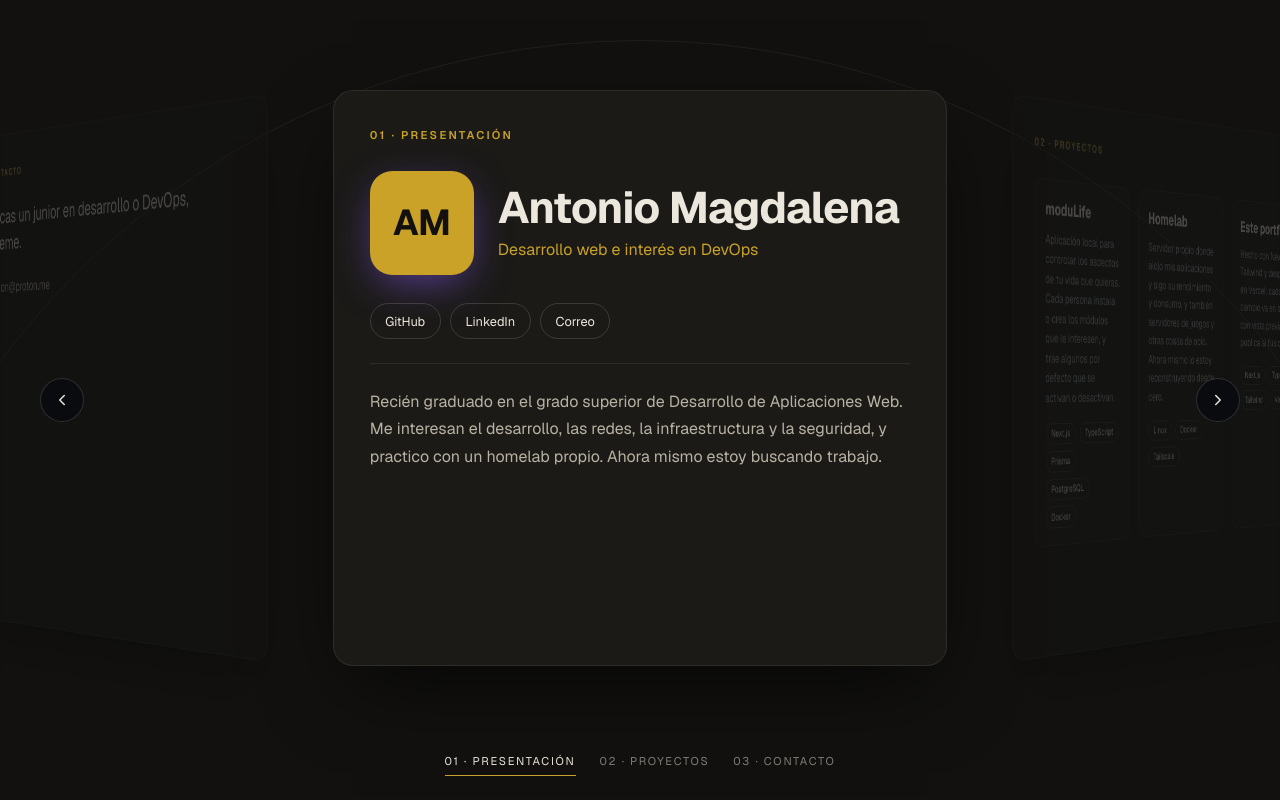
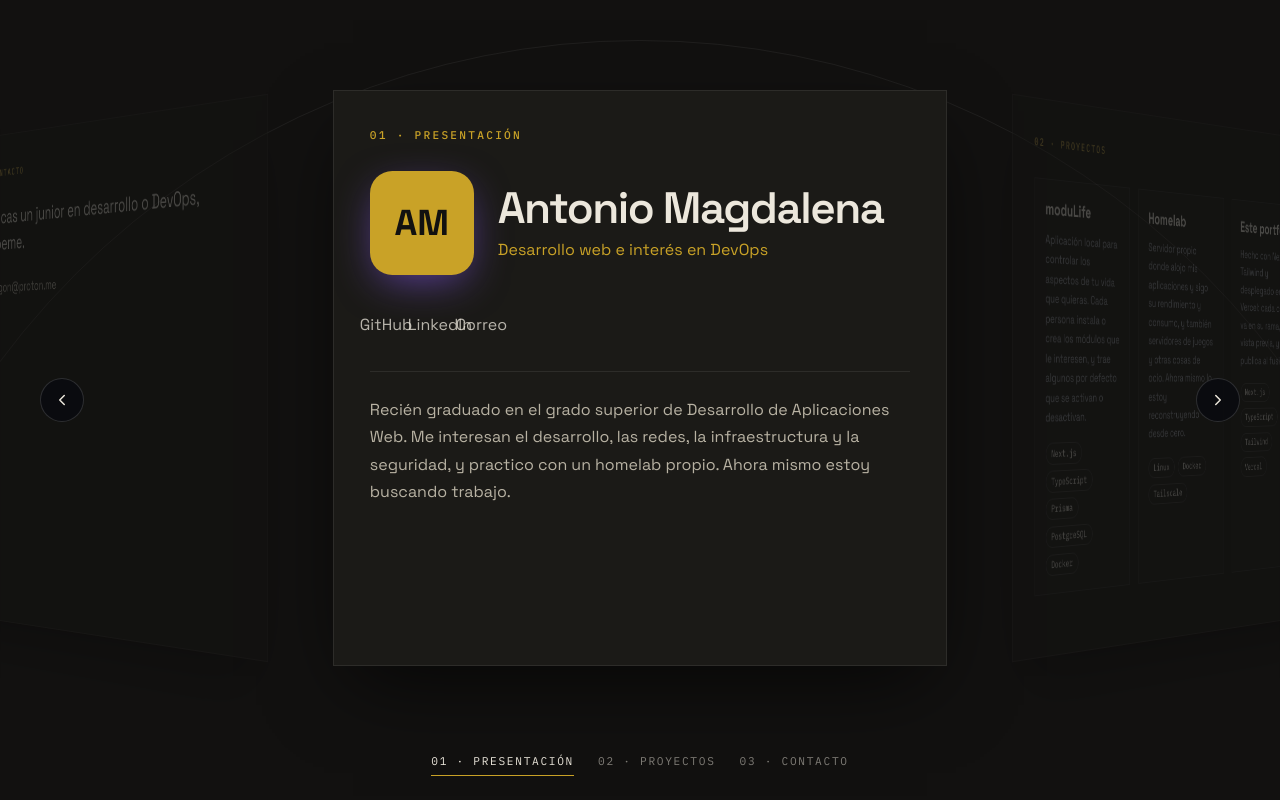
Before and after one commit to antmaggon/portfolio, a Next.js app: page / in a window 1280 px wide. Built offline with nearby package versions, Linux system fonts and the light colour scheme.

Commit message:
Tipografía: Space Grotesk y IBM Plex Mono

```diff
--- a/app/globals.css
+++ b/app/globals.css
@@ -14,14 +14,14 @@
   --color-foreground: var(--foreground);
   --color-surface: var(--surface);
   --color-border: var(--border);
-  --font-sans: var(--font-geist-sans);
-  --font-mono: var(--font-geist-mono);
+  --font-sans: var(--font-space-grotesk);
+  --font-mono: var(--font-plex-mono);
 }
 
 body {
   background: var(--background);
   color: var(--foreground);
-  font-family: var(--font-geist-sans), Arial, Helvetica, sans-serif;
+  font-family: var(--font-space-grotesk), Arial, Helvetica, sans-serif;
 }
 
 /* ── Tambor ─────────────────────────────────────────────────── */
@@ -188,7 +188,7 @@ body {
   scrollbar-color: rgb(255 255 255 / 0.15) transparent;
   padding: 2.25rem;
   border: 1px solid rgb(255 255 255 / 0.08);
-  border-radius: 1.25rem;
+  border-radius: 0;
   background: var(--surface);
   box-shadow: 0 30px 80px -20px rgb(0 0 0 / 0.7);
 }
@@ -207,8 +207,9 @@ body {
 .drum-slide h2 {
   margin-bottom: 1.75rem;
   color: var(--accent);
+  font-family: var(--font-mono);
   font-size: 0.7rem;
-  font-weight: 600;
+  font-weight: 500;
   letter-spacing: 0.2em;
 }
 
@@ -247,9 +248,9 @@ body {
 .drum-name {
   grid-area: name;
   font-size: clamp(2rem, 3.6vw, 2.75rem);
-  font-weight: 700;
+  font-weight: 600;
   line-height: 1.05;
-  letter-spacing: -0.02em;
+  letter-spacing: -0.035em;
 }
 
 .drum-tagline {
@@ -263,25 +264,37 @@ body {
   grid-area: social;
   display: flex;
   flex-wrap: wrap;
-  gap: 0.6rem;
+  gap: 0.25rem;
   margin-top: 1.75rem;
   padding-bottom: 1.5rem;
   border-bottom: 1px solid rgb(255 255 255 / 0.08);
 }
 
+/* El área clicable es mayor que el icono: así el primero queda
+   alineado con el texto de encima. */
+.drum-social li:first-child {
+  margin-left: -0.625rem;
+}
+
+/* Solo icono: el nombre accesible va en aria-label. */
 .drum-social a {
-  display: inline-flex;
-  align-items: center;
-  min-height: 2.25rem;
-  padding: 0 0.9rem;
-  border: 1px solid rgb(255 255 255 / 0.14);
-  border-radius: 999px;
-  font-size: 0.8rem;
-  text-decoration: none;
+  display: grid;
+  place-items: center;
+  width: 2.75rem;
+  aspect-ratio: 1;
+  color: var(--foreground);
+  opacity: 0.75;
+  transition: color 0.2s ease, opacity 0.2s ease;
 }
 
 .drum-social a:hover {
-  border-color: var(--accent);
+  color: var(--accent);
+  opacity: 1;
+}
+
+.drum-social svg {
+  width: 1.5rem;
+  height: 1.5rem;
 }
 
 .drum-bio {
@@ -302,7 +315,7 @@ body {
 .drum-project-card {
   padding: 1.1rem;
   border: 1px solid rgb(255 255 255 / 0.08);
-  border-radius: 0.9rem;
+  border-radius: 0;
   background: rgb(255 255 255 / 0.02);
 }
 
@@ -330,6 +343,7 @@ body {
   padding: 0.15rem 0.55rem;
   border: 1px solid rgb(255 255 255 / 0.14);
   border-radius: 999px;
+  font-family: var(--font-mono);
   font-size: 0.65rem;
 }
 
@@ -392,6 +406,7 @@ body {
   background: none;
   color: var(--foreground);
   opacity: 0.5;
+  font-family: var(--font-mono);
   font-size: 0.7rem;
   letter-spacing: 0.15em;
   cursor: pointer;
@@ -487,7 +502,8 @@ body {
 
   .drum-slide,
   .drum-arrow,
-  .drum-tab {
+  .drum-tab,
+  .drum-social a {
     transition: none;
   }
 }
--- a/app/layout.tsx
+++ b/app/layout.tsx
@@ -1,15 +1,16 @@
 import type { Metadata } from "next";
-import { Geist, Geist_Mono } from "next/font/google";
+import { IBM_Plex_Mono, Space_Grotesk } from "next/font/google";
 import "./globals.css";
 import { es } from "@/content/es";
 
-const geistSans = Geist({
-  variable: "--font-geist-sans",
+const spaceGrotesk = Space_Grotesk({
+  variable: "--font-space-grotesk",
   subsets: ["latin"],
 });
 
-const geistMono = Geist_Mono({
-  variable: "--font-geist-mono",
+const plexMono = IBM_Plex_Mono({
+  variable: "--font-plex-mono",
+  weight: ["400", "500"],
   subsets: ["latin"],
 });
 
@@ -23,7 +24,7 @@ export default function RootLayout({ children }: LayoutProps<"/">) {
   return (
     <html
       lang="es"
-      className={`${geistSans.variable} ${geistMono.variable} h-full antialiased`}
+      className={`${spaceGrotesk.variable} ${plexMono.variable} h-full antialiased`}
     >
       <body className="min-h-full flex flex-col">{children}</body>
     </html>
```
